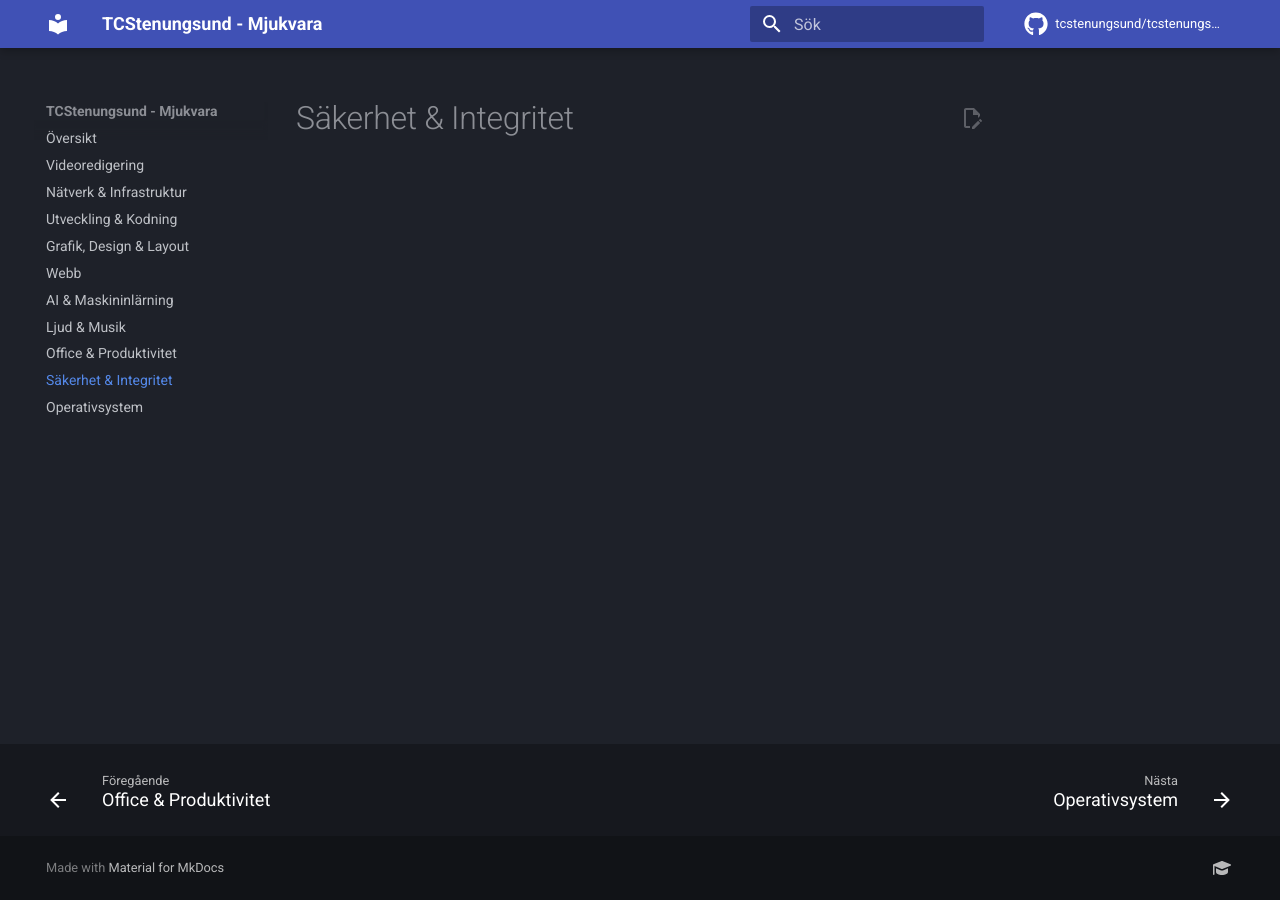
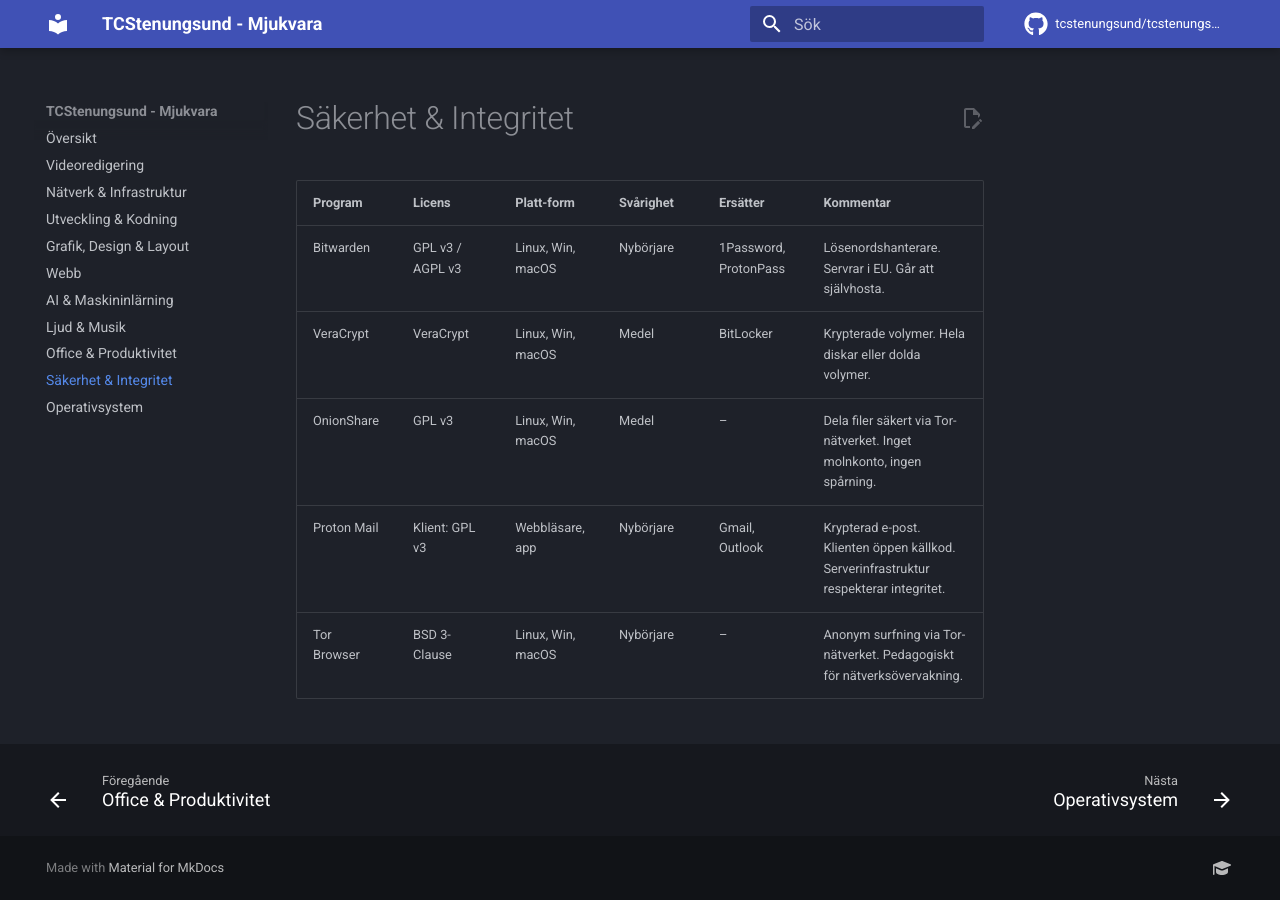
Before and after one commit to tcstenungsund/mjukvara, an MkDocs documentation site: the page built from docs/sakerhet/index.md, in a window 1280 px wide. Built offline with MkDocs 1.6.1 and Material for MkDocs 9.7.7, drawn with Linux system fonts in a browser that asks for light colours; comment, search, counter and statistics services are not loaded.

Commit message:
Enhance security documentation with tool listings
Added a table listing security and privacy tools with details.

```diff
--- a/docs/sakerhet/index.md
+++ b/docs/sakerhet/index.md
@@ -1 +1,9 @@
 # Säkerhet & Integritet
+
+| Program | Licens | Platt-form | Svårighet | Ersätter | Kommentar |
+|---|---|---|---|---|---|
+| Bitwarden | GPL v3 / AGPL v3 | Linux, Win, macOS | Nybörjare | 1Password, ProtonPass | Lösenordshanterare. Servrar i EU. Går att självhosta. |
+| VeraCrypt | VeraCrypt | Linux, Win, macOS | Medel | BitLocker | Krypterade volymer. Hela diskar eller dolda volymer. |
+| OnionShare | GPL v3 | Linux, Win, macOS | Medel | – | Dela filer säkert via Tor-nätverket. Inget molnkonto, ingen spårning. |
+| Proton Mail | Klient: GPL v3 | Webbläsare, app | Nybörjare | Gmail, Outlook | Krypterad e-post. Klienten öppen källkod. Serverinfrastruktur respekterar integritet. |
+| Tor Browser | BSD 3-Clause | Linux, Win, macOS | Nybörjare | – | Anonym surfning via Tor-nätverket. Pedagogiskt för nätverksövervakning. |
```
